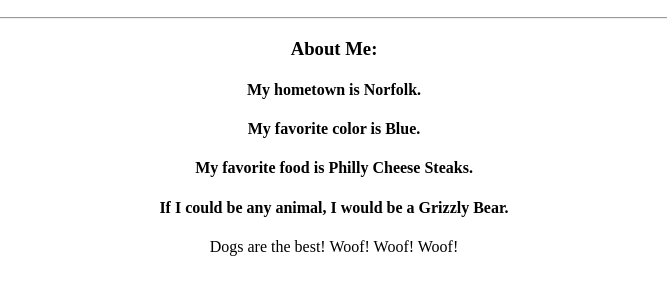
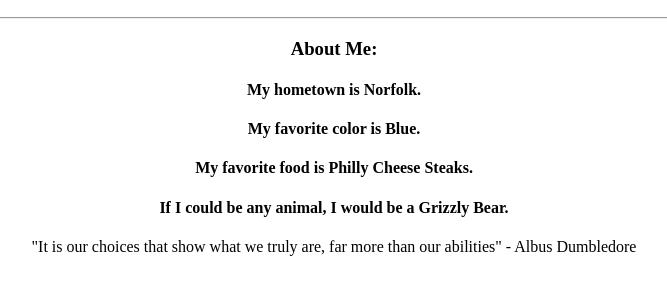
Before and after one commit to ZachFlota/my-profile, a plain HTML site: page index.html in a window 1280 px wide. Shown: the part 110-404 px from the top of the page, without its empty margins (306-973 px from the left). Drawn offline with Linux system fonts and the light colour scheme.

Commit message:
Add quote to profile

```diff
--- a/index.html
+++ b/index.html
@@ -15,7 +15,7 @@
                     <h4>My favorite color is Blue.</h4>
                     <h4>My favorite food is Philly Cheese Steaks.</h4>
                     <h4>If I could be any animal, I would be a Grizzly Bear.</h4>
-<p>Dogs are the best! Woof! Woof! Woof!</p>
+<p>"It is our choices that show what we truly are, far more than our abilities" - Albus Dumbledore</p>
                 </div>
           </body>
         </html>
```
